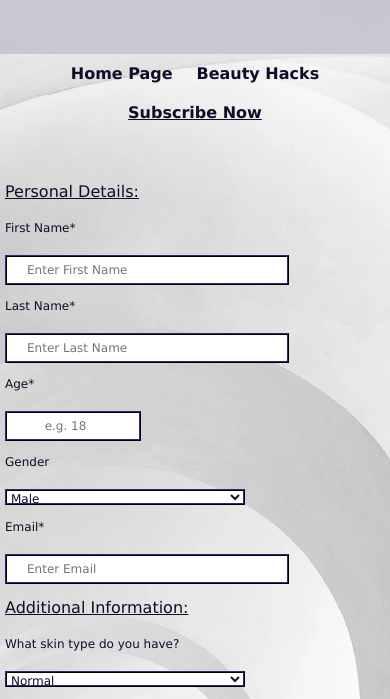
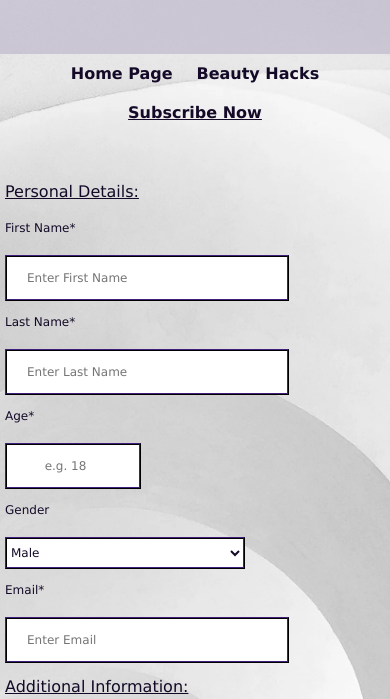
Before and after one commit to Hasmelash95/heavenly-beauty, a plain HTML site: page subscribe.html in a window 390 px wide. Shown: the part 138-837 px from the top of the page. Drawn offline with Linux system fonts and the light colour scheme.

Commit message:
Increase height of select boxes so there's breathing room

```diff
--- a/assets/css/style.css
+++ b/assets/css/style.css
@@ -434,7 +434,7 @@ footer {
 	#age,
 	#email {
 		font-size: 1rem;
-		height: 1.5rem;
+		height: 2rem;
 	}
 
 	legend {
@@ -488,7 +488,6 @@ footer {
 	#age,
 	#email {
 		font-size: 0.75rem;
-		height: 1rem;
 	}
 
 	#email {
```
